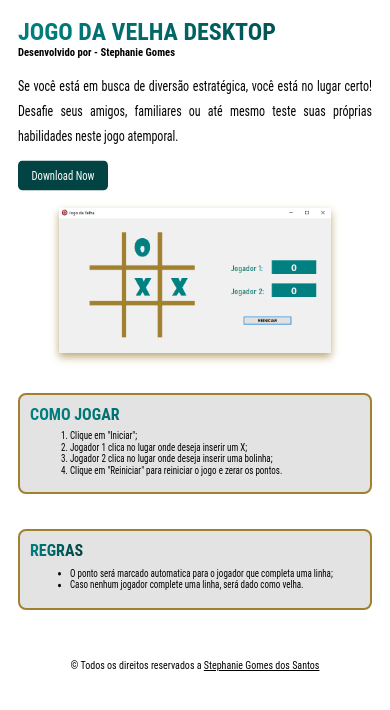
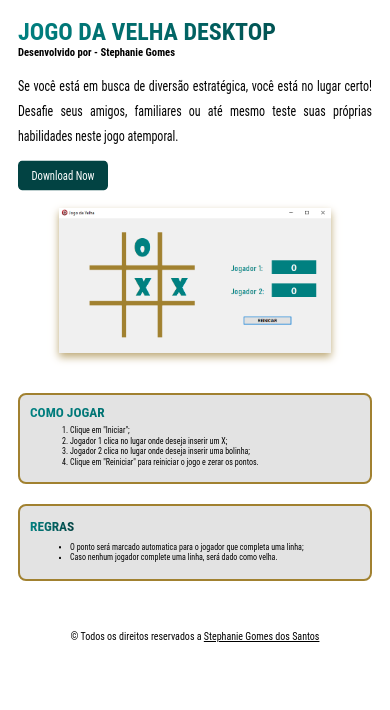
Before and after one commit to StephanieGdSantos/pagina-jogo-da-velha, a plain HTML site: page index.html in a window 390 px wide. Drawn offline with Linux system fonts and the light colour scheme.

Commit message:
Ajustando os tutoriais

```diff
--- a/style.css
+++ b/style.css
@@ -170,25 +170,26 @@ img{
     }
 
     .rules-text{
-        font-size: 9px;
+        font-size: 8px;
     }
 
     .tutorial-text{
         /* width: 100px; */
-        font-size: 9px;
+        font-size: 8px;
     }
 
     .game-description{
         flex-direction: column;
         margin-top: 40px;
+        gap: 20px;
     }
 
     .tutorial .title{
-        font-size: 12pt;
+        font-size: 10pt;
     }
 
     .rules .title{
-        font-size: 12pt;
+        font-size: 10pt;
     }
 
     .rules{
```
